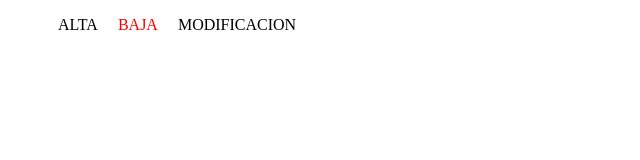
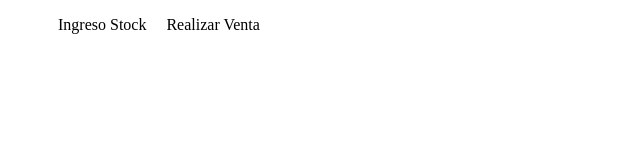
Before and after one commit to ramita-0/rest-api-angular-java-mongo, an Angular app in the folder Front-end/index/: page / in a window 1280 px wide. Shown: the top 160 px of the page, without its empty margins (0-640 px from the left). Built offline with nearby package versions, Linux system fonts and the light colour scheme.

Commit message:
test angular

```diff
--- a/Front-end/index/src/app/nav-bar/nav-bar.component.html
+++ b/Front-end/index/src/app/nav-bar/nav-bar.component.html
@@ -1,7 +1,6 @@
 <div>
     <ul>
-        <li>ALTA</li>
-        <li id="liEspecifico">BAJA</li>
-        <li>MODIFICACION</li>
+        <li>Ingreso Stock</li>
+        <li>Realizar Venta</li>
     </ul>
 </div>
--- a/Front-end/index/src/app/nav-bar/nav-bar.component.sass
+++ b/Front-end/index/src/app/nav-bar/nav-bar.component.sass
@@ -4,6 +4,3 @@
 li
     padding: 10px
     display: inline
-
-#liEspecifico
-    color: red
```
